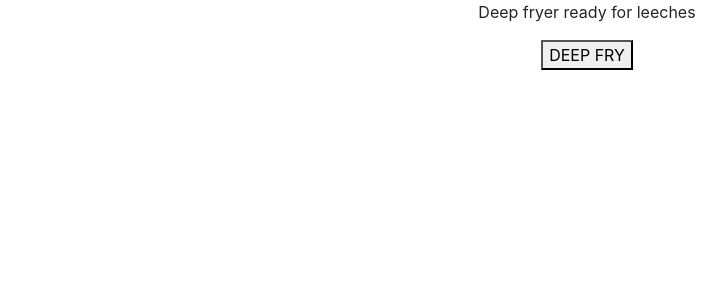
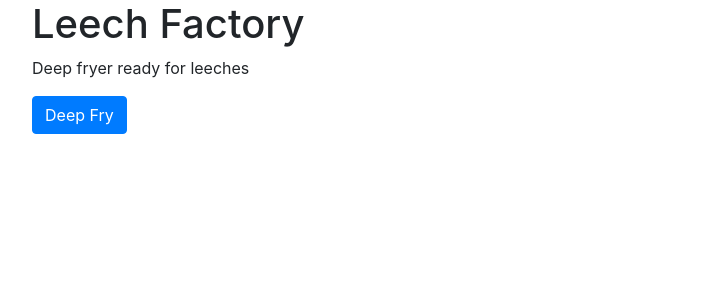
Before and after one commit to Softwire/cakes-and-ladders, a React (Create React App) app: page / in a window 1280 px wide. Shown: the top 300 px of the page, without its empty margins (53-779 px from the left). Built offline with nearby package versions, Linux system fonts and the light colour scheme.

Commit message:
Add styles

```diff
--- a/public/index.html
+++ b/public/index.html
@@ -19,7 +19,7 @@
       work correctly both with client-side routing and a non-root public URL.
       Learn how to configure a non-root public URL by running `npm run build`.
     -->
-    <title>React App</title>
+    <title>Leech Factory</title>
   </head>
   <body>
     <noscript>
--- a/src/index.css
+++ b/src/index.css
@@ -3,7 +3,3 @@ body {
     padding: 0;
     font-family: sans-serif;
 }
-
-.main-container {
-    text-align: center;
-}
--- a/src/leech-deepfryer.js
+++ b/src/leech-deepfryer.js
@@ -1,4 +1,4 @@
-import React, { Component } from 'react';
+import React, {Component} from 'react';
 
 class LeechDeepFryer extends Component {
     constructor(props) {
@@ -10,14 +10,14 @@ class LeechDeepFryer extends Component {
         this.StartDeepFry = this.StartDeepFry.bind(this);
     }
 
-    StartDeepFry=()=>{
+    StartDeepFry = () => {
 
-        this.setState( {
+        this.setState({
             message: "Deep frying in progress..."
         });
-        setTimeout( () => {
+        setTimeout(() => {
 
-            this.setState( {
+            this.setState({
                 message: "Deep frying complete. Enjoy your deep fried leech!"
             });
 
@@ -30,9 +30,14 @@ class LeechDeepFryer extends Component {
 
     render() {
         return (
-            <div className="main-container">
-                <p>{this.state.message}</p>
-                <button onClick={this.StartDeepFry}>DEEP FRY</button>
+            <div className="container">
+                <div className="row">
+                    <div className="col">
+                        <h1>Leech Factory</h1>
+                        <p>{this.state.message}</p>
+                        <button type="button" className="btn btn-primary" onClick={this.StartDeepFry}>Deep Fry</button>
+                    </div>
+                </div>
             </div>
         );
     }
```
